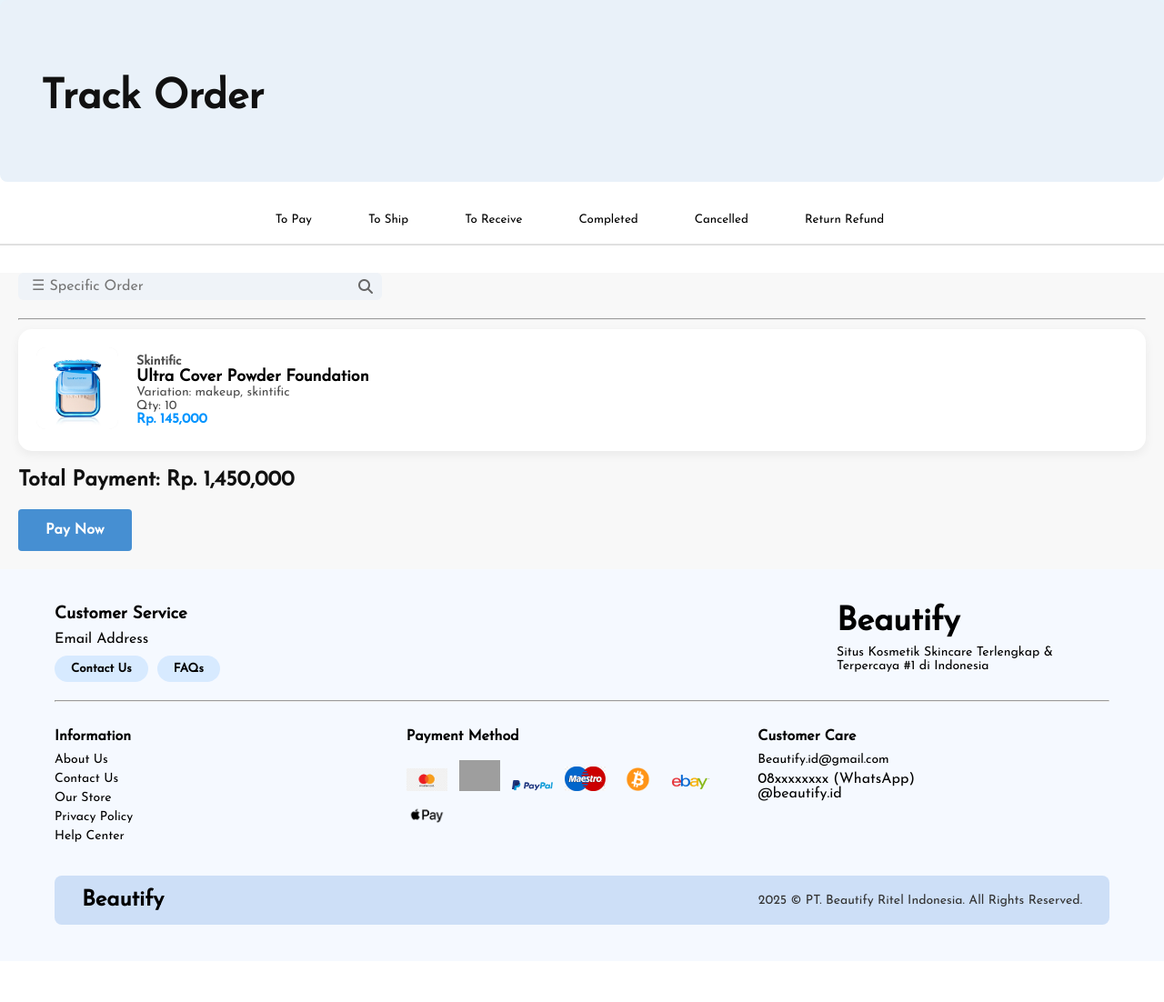
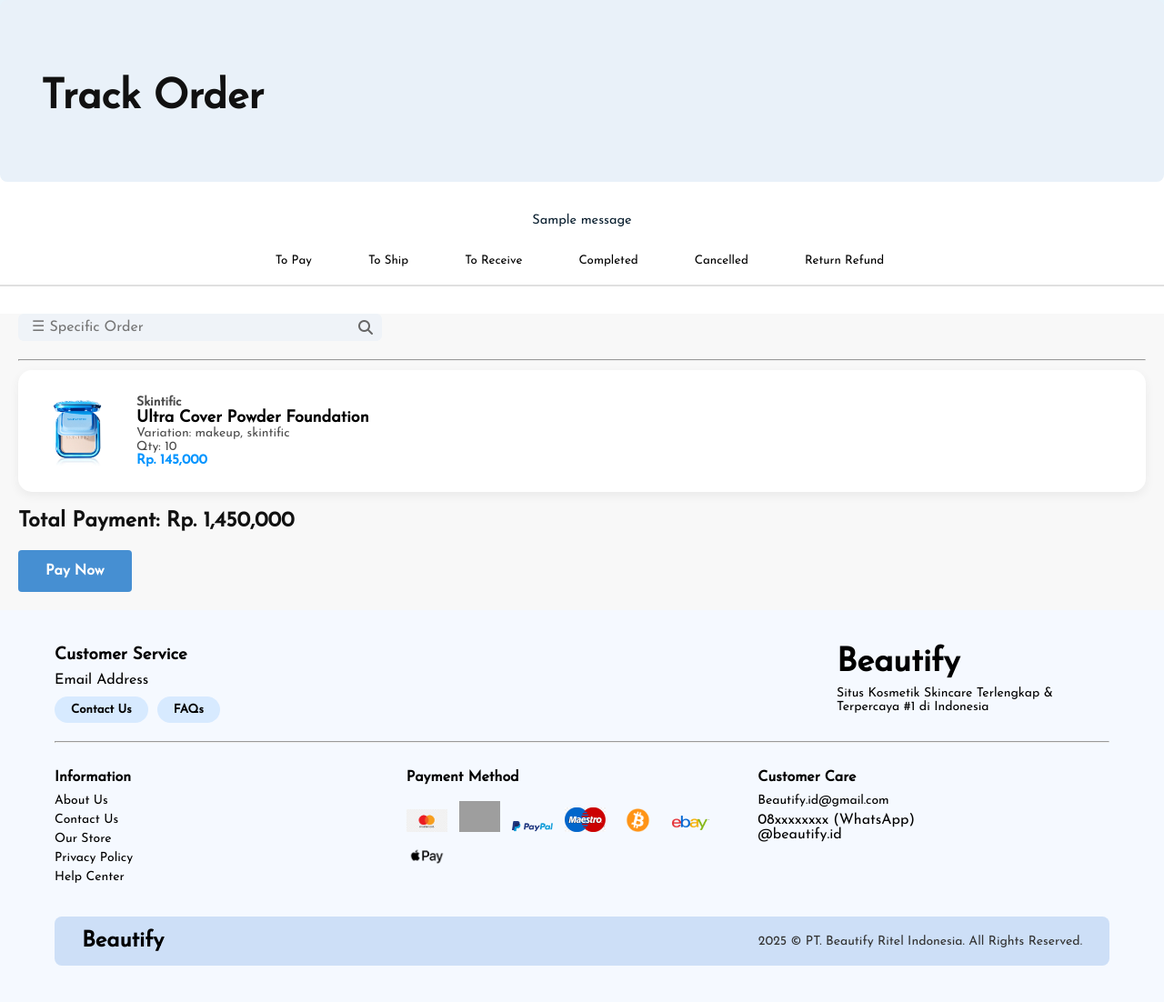
Before and after one commit to Marvelmmy/Portfolio-project-Ecommerce-Website, a Flask app: page /trackorder in a window 1280 px wide. Shown: the part 75-1177 px from the top of the page at 91% size. Before the commit the page ends 1092 px from the top, so only its background shows below. Run offline with Flask 3, Linux system fonts and the light colour scheme; a user stored in the database is signed in; tables that the repository leaves empty hold one stand-in row (values such as "Sample post"); grey boxes marked "Sample" are stand-in pictures; one stand-in notice (Sample message) is shown; some libraries are stand-ins or nearby versions; grey boxes are pictures that could not be loaded.

Commit message:
Update track_order.html

```diff
--- a/templates/track_order.html
+++ b/templates/track_order.html
@@ -5,6 +5,10 @@
     <h2>Track Order</h2>
   </div>
 
+  {% with messages = get_flashed_messages(with_categories=true) %} {% if
+  messages %} {% for category, message in messages %}
+  <div class="alert alert-{{ category }}">{{ message }}</div>
+  {% endfor %} {% endif %} {% endwith %}
   <div class="track-order-nav">
     <nav class="track-order">
       <button onclick="goToSection('to-pay-section')" class="order-nav-btn">
```
